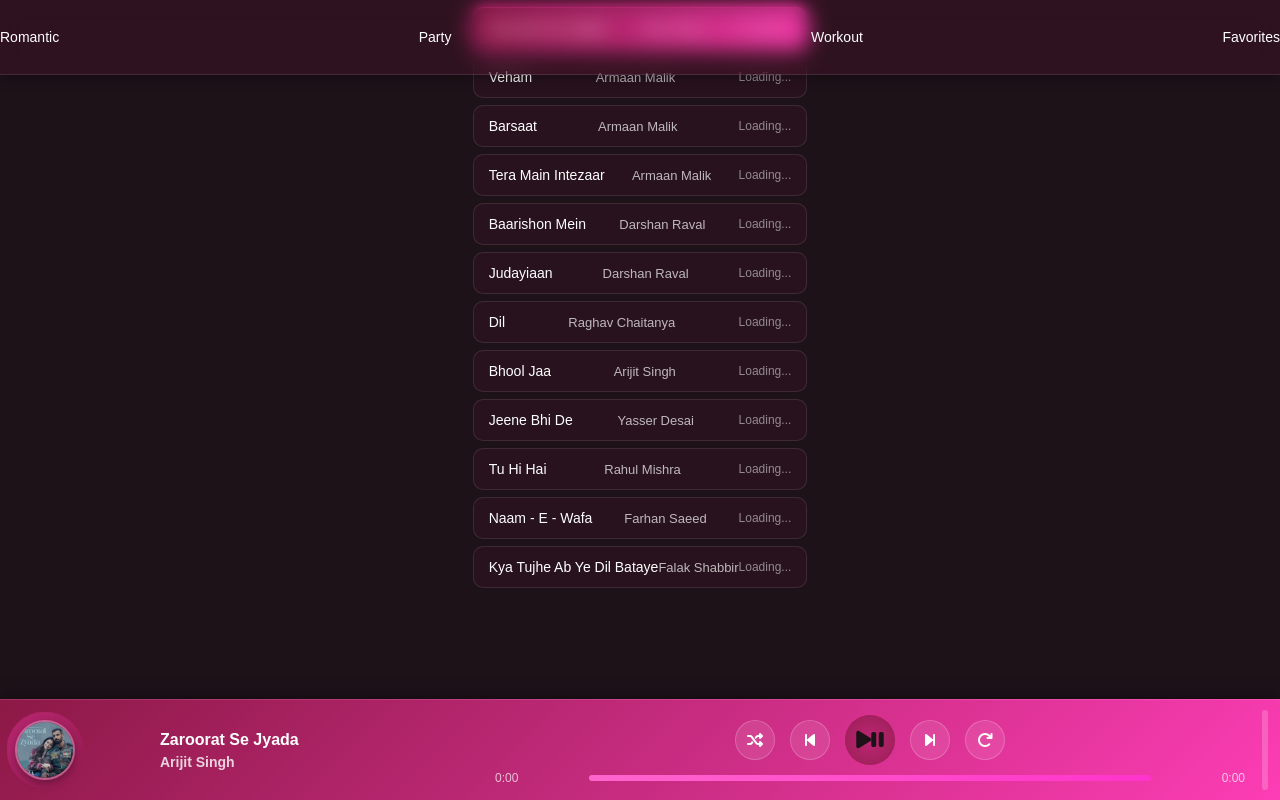
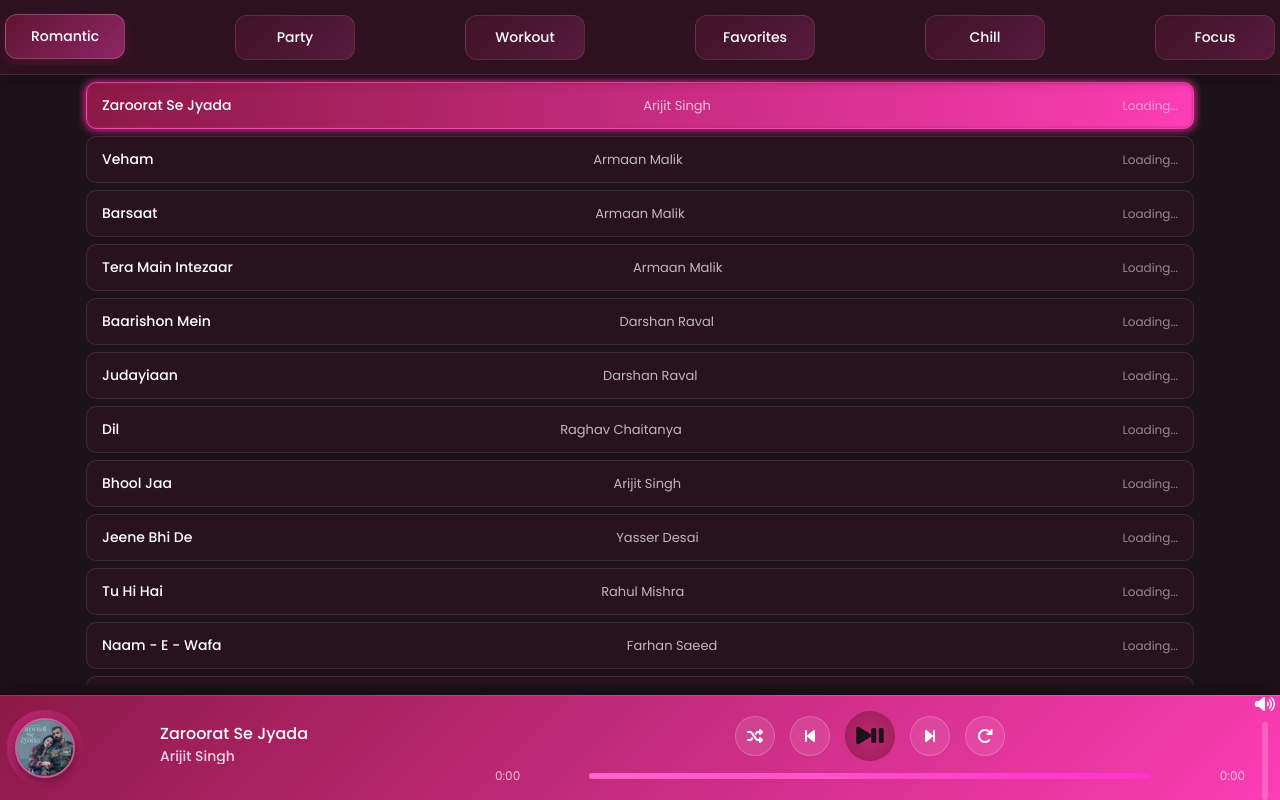
Before and after one commit to an7u9/Music, a plain HTML site: page index.html in a window 1280 px wide. Drawn offline with nearby package versions, Linux system fonts and the light colour scheme.

Commit message:
Update index.html

```diff
--- a/index.html
+++ b/index.html
@@ -4,33 +4,46 @@
 <head>
   <meta charset="UTF-8" />
   <meta name="viewport" content="width=device-width, initial-scale=1.0" />
-  <title>My Music Collections</title>
-  <!-- <link rel="stylesheet" href="newstyle.css" /> -->
+  <title>Pink Beats Music Player</title>
+  <!-- Bootstrap CSS -->
+  <link href="https://cdn.jsdelivr.net/npm/bootstrap@5.3.0/dist/css/bootstrap.min.css" rel="stylesheet">
+  <!-- Custom CSS -->
   <link rel="stylesheet" href="styles.css" />
   <link rel="stylesheet" href="responsive.css" />
-  <link href="https://fonts.googleapis.com/css2?family=Roboto:wght@400;700&display=swap" rel="stylesheet" />
+  <!-- Google Fonts - Modern Selection -->
+  <link href="https://fonts.googleapis.com/css2?family=Poppins:wght@300;400;500;600;700&display=swap" rel="stylesheet">
 </head>
 
 <body>
-    <!-- Sidebar to Playlists -->
-    <aside id="sidebar" class="sidebar">
+  <!-- Navbar for Playlists -->
+  <nav id="sidebar" class="sidebar">
+    <div class="playlist-list-container">
       <ul class="playlist-list">
-        <li data-playlist="romantic">
+        <li data-playlist="romantic" class="playlist-item">
           <span class="playlist-title">Romantic</span>
         </li>
-        <li data-playlist="party">
+        <li data-playlist="party" class="playlist-item">
           <span class="playlist-title">Party</span>
         </li>
-        <li data-playlist="workout">
+        <li data-playlist="workout" class="playlist-item">
           <span class="playlist-title">Workout</span>
         </li>
-        <li data-playlist="favorites">
+        <li data-playlist="favorites" class="playlist-item">
           <span class="playlist-title">Favorites</span>
         </li>
+        <li data-playlist="chill" class="playlist-item">
+          <span class="playlist-title">Chill</span>
+        </li>
+        <li data-playlist="focus" class="playlist-item">
+          <span class="playlist-title">Focus</span>
+        </li>
       </ul>
-    </aside>
+    </div>
+  </nav>
+
+  <div class="main-wrapper">
     <!-- Main Container for Playlist Tracks -->
-    <div class="container">
+    <div class="main-container container">
       <ul id="playlist" class="playlist">
         <li class="track-details" data-src="songs/Zaroorat.mp3">
           <span class="track-title">Zaroorat Se Jyada</span>
@@ -39,23 +52,18 @@
         </li>
       </ul>
     </div>
+  </div>
 
   <!-- Music Player -->
   <div class="music-player">
     <div class="player-content">
-
-      <!-- Track Image -->
       <div class="track-image-container">
         <img src="pics/Zaroorat.jpg" alt="Track Image" id="track-image" />
       </div>
-
-      <!-- Track Info -->
       <div class="track-info">
         <h2 id="track-title">Track Title</h2>
         <h3 id="track-artist">Artist Name</h3>
       </div>
-
-      <!-- Controls and Timer -->
       <div class="controls-and-timer">
         <div class="buttons-container">
           <button id="shuffle-btn" class="control-btn">
@@ -75,28 +83,27 @@
             <i class="fas fa-redo"></i>
           </button>
         </div>
-
-        <!-- Seek Bar -->
         <div class="seek-container">
           <div class="time-info">
             <span id="current-time">0:00</span>
-            <input type="range" id="seek-bar" value="0" class="seek-bar horizontal" />
+            <input type="range" id="seek-bar" value="0" class="seek-bar" />
             <span id="duration-time">0:00</span>
           </div>
         </div>
       </div>
-
       <!-- Audio Player -->
       <audio id="audio-player" src="songs/Zaroorat.mp3"></audio>
 
       <!-- Volume Control -->
       <div class="volume-control">
+        <i class="fas fa-volume-up volume-icon"></i>
         <input type="range" id="volume-bar" value="1" min="0" max="1" step="0.01" class="volume-bar vertical" />
       </div>
     </div>
   </div>
 
   <!-- Scripts -->
+  <script src="https://cdn.jsdelivr.net/npm/bootstrap@5.3.0/dist/js/bootstrap.bundle.min.js"></script>
   <script src="scripts.js"></script>
   <script src="https://kit.fontawesome.com/8cb620ace4.js" crossorigin="anonymous"></script>
 </body>
```
